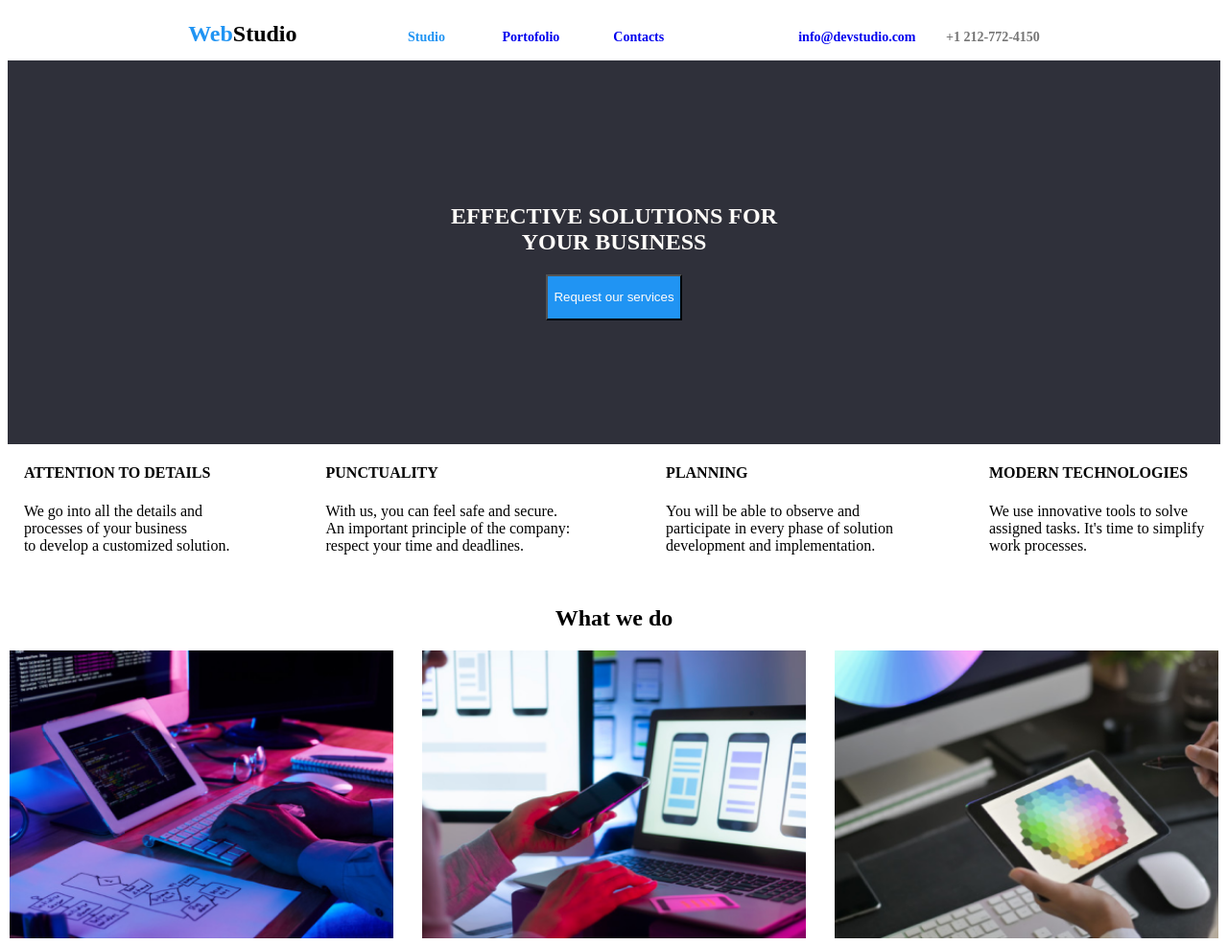
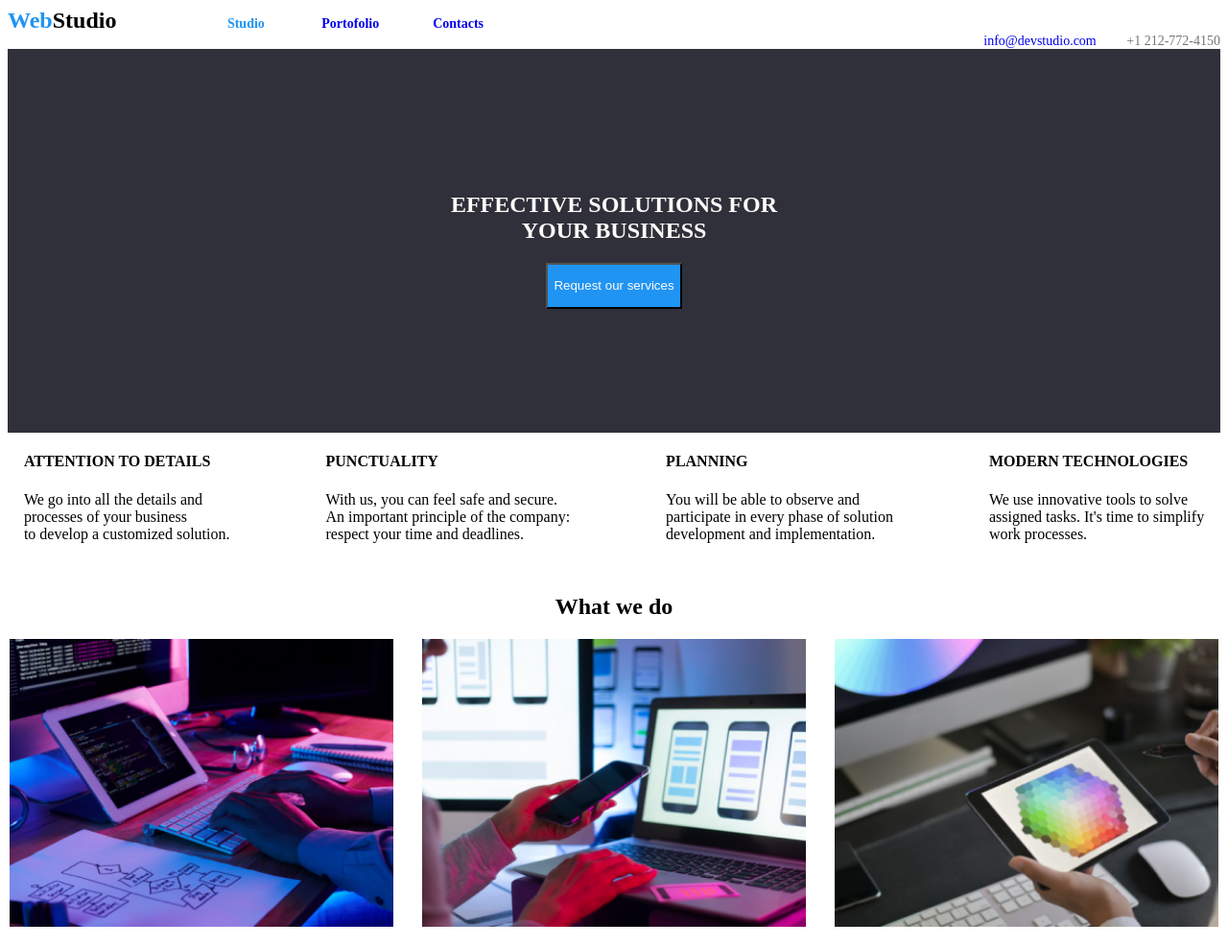
Before and after one commit to exigibil/GoitDemo, a plain HTML site: page index.html in a window 1280 px wide. Shown: the top 985 px of the page at 96% size. Drawn offline with Linux system fonts and the light colour scheme.

Commit message:
scos contacte din nav

```diff
--- a/index.html
+++ b/index.html
@@ -12,11 +12,15 @@
     <b> <a href="#home" style="color:hsl(207, 90%, 54%)">Studio</a> &nbsp &nbsp &nbsp &nbsp &nbsp &nbsp &nbsp &nbsp
         <a href="#Portofolio">Portofolio</a>&nbsp &nbsp &nbsp &nbsp &nbsp &nbsp &nbsp &nbsp
         <a href="#Contacts">Contacts</a>&nbsp &nbsp &nbsp &nbsp &nbsp &nbsp &nbsp &nbsp &nbsp &nbsp &nbsp &nbsp &nbsp &nbsp &nbsp &nbsp &nbsp &nbsp &nbsp &nbsp
-        <a href="mailto:info@devstudio.com">info@devstudio.com</a> &nbsp &nbsp &nbsp &nbsp
-        <a href="tel:+1 212-772-4150" style="color:hsl(0, 0%, 46%)">+1 212-772-4150</a>
+
     </b>
     </div>
 </nav>
+
+<div class="contacts">
+<a href="mailto:info@devstudio.com">info@devstudio.com</a> &nbsp &nbsp &nbsp &nbsp
+<a href="tel:+1 212-772-4150" style="color:hsl(0, 0%, 46%)">+1 212-772-4150</a>
+</div>
 
 
 </header>
@@ -138,8 +142,7 @@
 <!-- Stilizarea siteului-->
 <style>
     .navbar {
-  text-align: center;
-  padding: 14px 16px;
+
       text-decoration: none;
       font-size: 14px;
      }
@@ -152,7 +155,17 @@ text-decoration: none;
     }
     </style>
 
-
+<style>
+.contacts {
+    text-align: right;
+    text-decoration: none;
+    font-size: 14px;
+}
+.contacts a {
+    text-align: center;
+    text-decoration: none;
+}
+</style>
 
 <style>
     .head {
```
Lines whose indentation alone changed are shown as unchanged.
